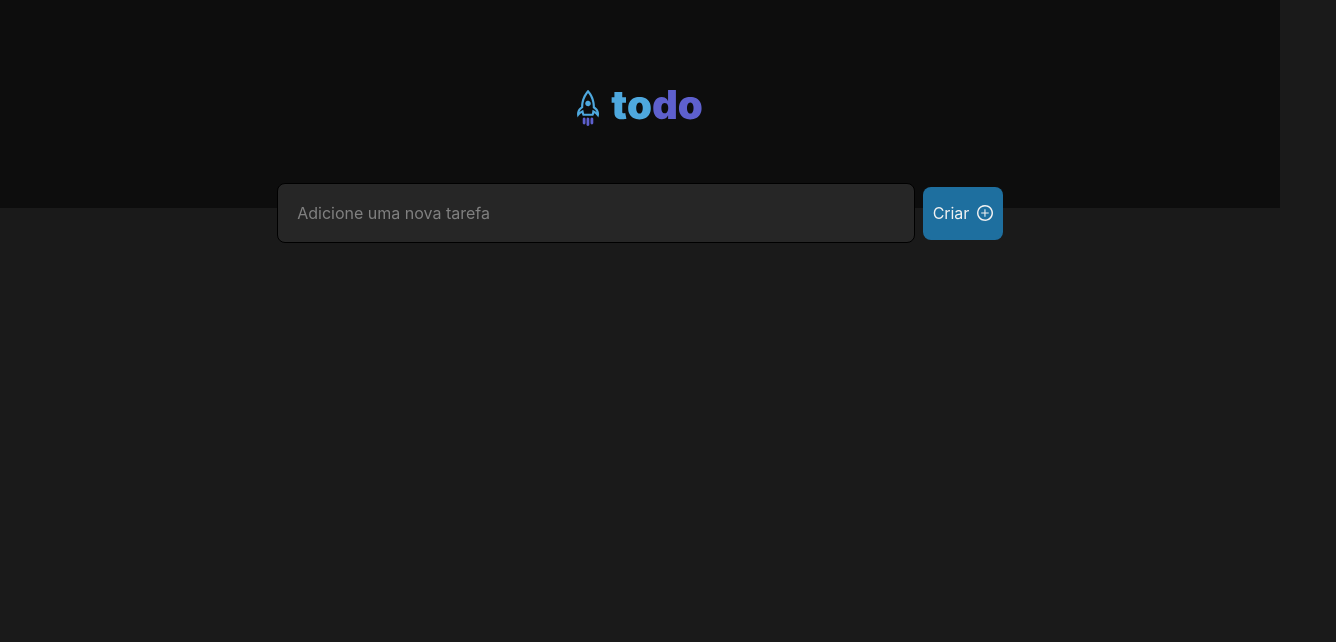
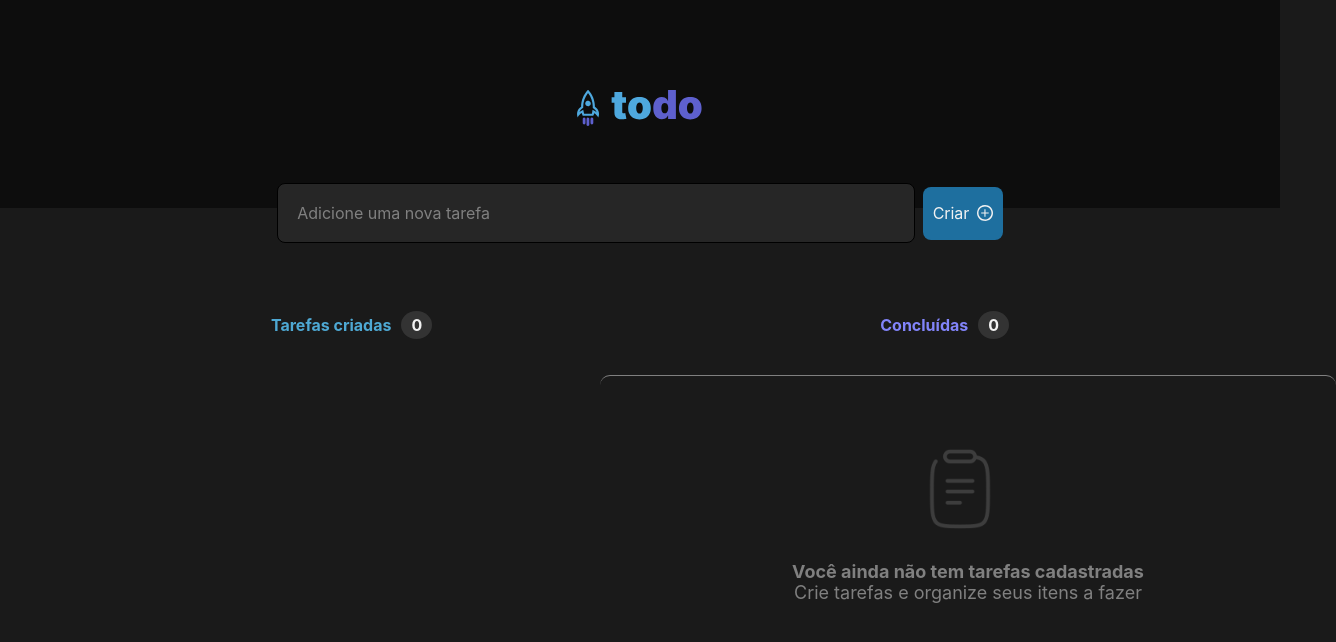
Before and after one commit to helen-andrade/todo-list-reactJs, a React (Vite) app: page / in a window 1280 px wide. Shown: the top 642 px of the page, 1336 px wide, since content can reach past the window. Built offline with nearby package versions, Linux system fonts and the light colour scheme.

Commit message:
feat: add tarefas criadas e concluídas

```diff
--- a/src/App.tsx
+++ b/src/App.tsx
@@ -1,6 +1,7 @@
 import "./App.css";
 import Header from "./components/Header";
 import Input from "./components/Input";
+import Tasks from "./components/Tasks";
 /*
 Biblioteca p/ criar ID's únicos = uuid
 importação: import { v4 as uuidv4 } from 'uuid';
@@ -11,6 +12,7 @@ function App() {
     <div>
       <Header />
       <Input />
+      <Tasks />
     </div>
   );
 }
--- /dev/null
+++ b/src/components/Tasks.css
@@ -0,0 +1,51 @@
+.containerTasks {
+  display: flex;
+  align-items: center;
+  justify-content: center;
+  margin-top: 4.5rem;
+  font-weight: bold;
+}
+
+.containerTasks p {
+  display: contents;
+}
+
+.tasksCreated {
+  margin-right: 28rem;
+}
+
+.tasksCreated p {
+  color: var(--blue);
+}
+
+.completedTasks p {
+  color: var(--purple);
+}
+
+.number {
+  background-color: var(--gray-400);
+  border-radius: 50%;
+  padding: 4px 10px;
+  margin-left: 10px;
+}
+
+.message {
+  display: grid;
+  align-items: center;
+  justify-content: center;
+  margin-top: 2.5rem;
+  margin-left: 37.5rem;
+  width: 736px;
+  height: 244px;
+  border-radius: 10px 10px 0 0;
+  border-top: 1px solid var(--gray-300);
+  color: var(--gray-300);
+  text-align: center;
+  font-size: 18px;
+}
+
+.message img {
+  width: 80px;
+  margin-top: 3.5rem;
+  margin-left: 8rem;
+}
--- /dev/null
+++ b/src/components/Tasks.tsx
@@ -0,0 +1,28 @@
+import "./Tasks.css";
+
+const Tasks = () => {
+  return (
+    <div className="container">
+      <div className="containerTasks">
+          <div className="tasksCreated">
+            <p>Tarefas criadas</p>
+            <span className="numberTasksCreateds number">0</span>
+          </div>
+          <div className="completedTasks">
+            <p>Concluídas</p>
+            <span className="numberTasksCompletes number">0</span>
+          </div>
+      </div>
+
+      <div className="message">
+        <img src="../../assets/Clipboard.svg" alt="Clipboard" />
+        <p>
+            <strong>Você ainda não tem tarefas cadastradas</strong> <br />
+            Crie tarefas e organize seus itens a fazer
+        </p>
+      </div>
+    </div>
+  );
+};
+
+export default Tasks;
```
